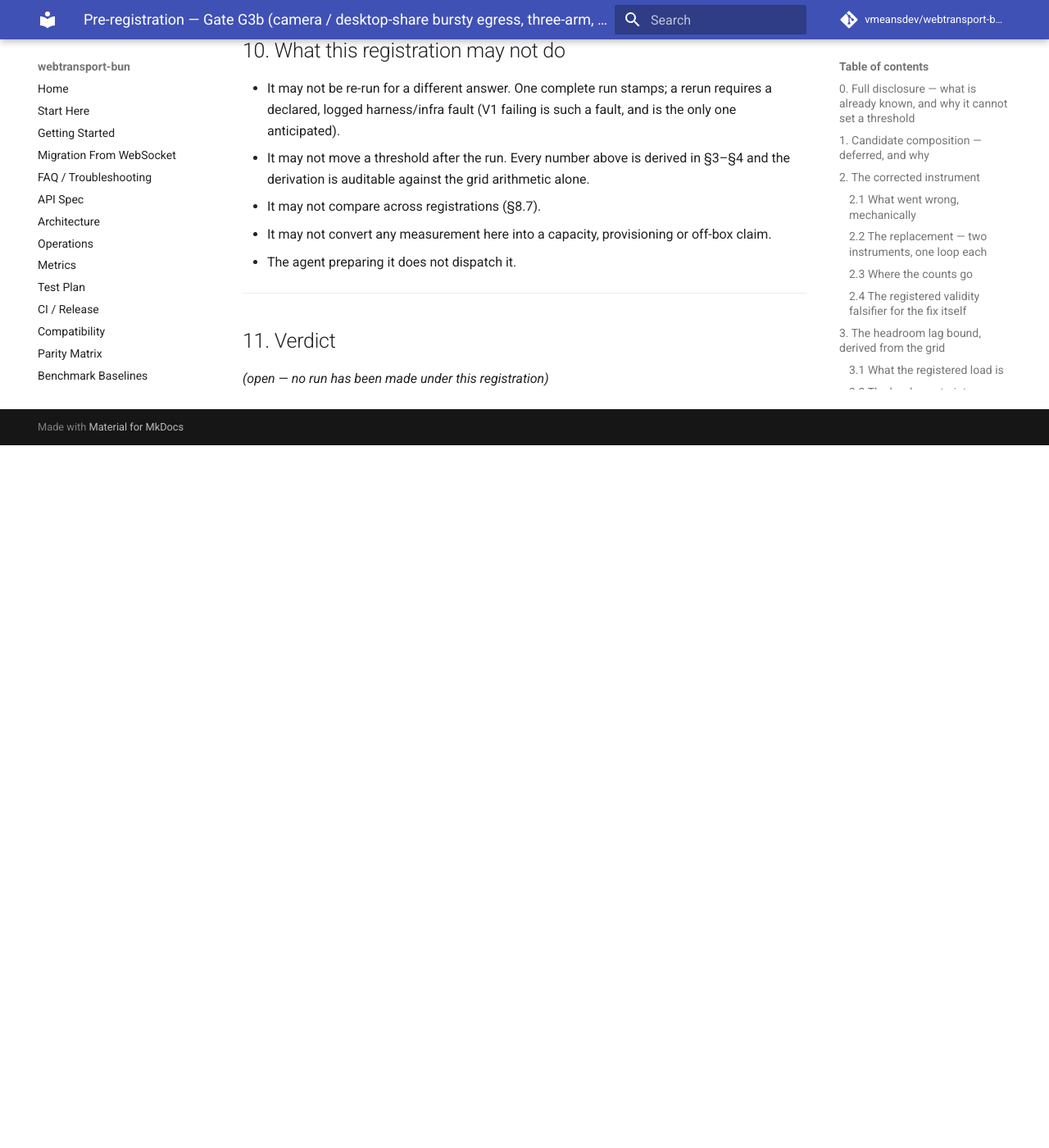
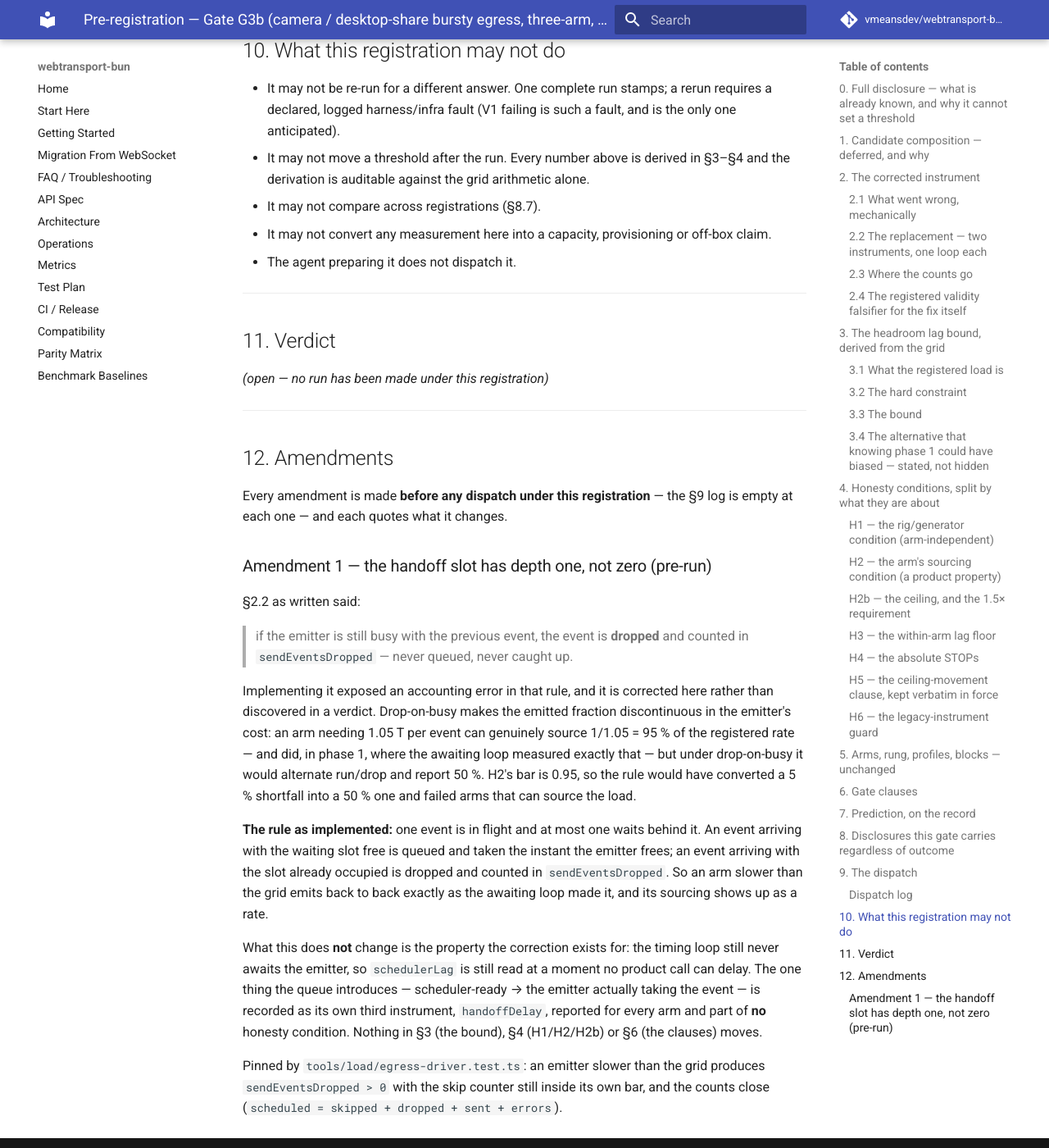
Before and after one commit to vmeansdev/webtransport-bun, an MkDocs documentation site: the page built from docs/research/preregistrations/gate-g3b.md, in a window 1280 px wide and 1400 px high, scrolled down 11109 px. Shown: the whole window at 82% size. Built offline with MkDocs 1.6.1 and Material for MkDocs 9.7.7, drawn with Linux system fonts in a browser that asks for light colours; comment, search, counter and statistics services are not loaded; before the commit the page ends 11652 px from its top, so only the background shows below that.

Commit message:
Amend the handoff rule to a depth-one slot before any dispatch, so an arm that can source the load is not failed by the counter meant to measure it
Drop-on-busy as first registered would have turned a 5% shortfall into a 50% one
for any emitter slightly slower than the grid. The queue is depth one, the
timing loop still never awaits the emitter, and the wait behind it becomes a
third diagnostic that gates nothing.

Co-Authored-By: Claude Fable 5 <noreply@anthropic.com>
Claude-Session: https://claude.ai/code/session_01J6XgaCwKmiXs7S56nLNgbf

```diff
--- a/docs/research/preregistrations/gate-g3b.md
+++ b/docs/research/preregistrations/gate-g3b.md
@@ -489,3 +489,44 @@ registration)*
 ## 11. Verdict
 
 *(open — no run has been made under this registration)*
+
+---
+
+## 12. Amendments
+
+Every amendment is made **before any dispatch under this registration** — the
+§9 log is empty at each one — and each quotes what it changes.
+
+### Amendment 1 — the handoff slot has depth one, not zero (pre-run)
+
+§2.2 as written said:
+
+> if the emitter is still busy with the previous event, the event is **dropped**
+> and counted in `sendEventsDropped` — never queued, never caught up.
+
+Implementing it exposed an accounting error in that rule, and it is corrected
+here rather than discovered in a verdict. Drop-on-busy makes the emitted
+fraction discontinuous in the emitter's cost: an arm needing 1.05 T per event
+can genuinely source 1/1.05 = 95 % of the registered rate — and did, in phase 1,
+where the awaiting loop measured exactly that — but under drop-on-busy it would
+alternate run/drop and report 50 %. H2's bar is 0.95, so the rule would have
+converted a 5 % shortfall into a 50 % one and failed arms that can source the
+load.
+
+**The rule as implemented:** one event is in flight and at most one waits behind
+it. An event arriving with the waiting slot free is queued and taken the instant
+the emitter frees; an event arriving with the slot already occupied is dropped
+and counted in `sendEventsDropped`. So an arm slower than the grid emits back to
+back exactly as the awaiting loop made it, and its sourcing shows up as a rate.
+
+What this does **not** change is the property the correction exists for: the
+timing loop still never awaits the emitter, so `schedulerLag` is still read at a
+moment no product call can delay. The one thing the queue introduces —
+scheduler-ready → the emitter actually taking the event — is recorded as its own
+third instrument, `handoffDelay`, reported for every arm and part of **no**
+honesty condition. Nothing in §3 (the bound), §4 (H1/H2/H2b) or §6 (the clauses)
+moves.
+
+Pinned by `tools/load/egress-driver.test.ts`: an emitter slower than the grid
+produces `sendEventsDropped > 0` with the skip counter still inside its own bar,
+and the counts close (`scheduled = skipped + dropped + sent + errors`).
```
